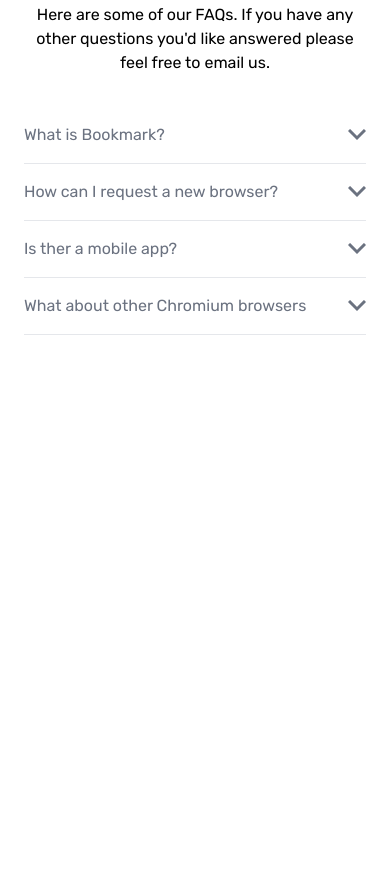
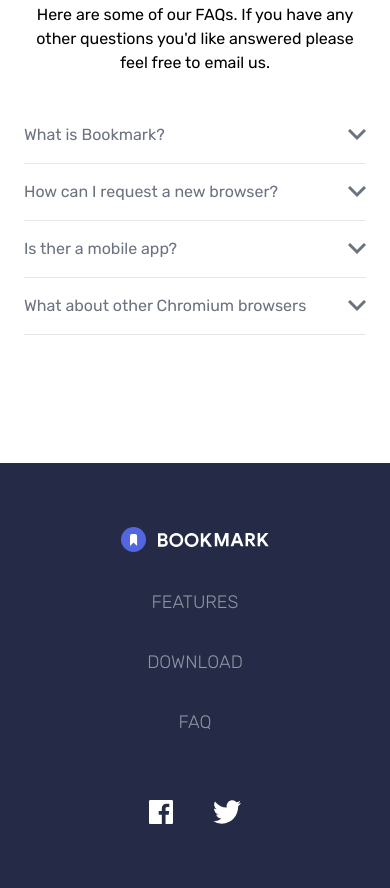
Before and after one commit to kongyutay/tailwind-bookmark-manager-website, a website: page index.html in a window 390 px wide. Shown: the part 3605-4493 px from the top of the page. Before the commit the page ends 4068 px from the top, so only its background shows below. Drawn offline with Linux system fonts and the light colour scheme.

Commit message:
footer and mobile menu

```diff
--- a/index.html
+++ b/index.html
@@ -606,5 +606,50 @@
                 </div>
             </div>
         </section>
+
+        <!-- Footer -->
+        <footer class="py-16 bg-veryDarkBlue">
+            <!-- Footer Flex Container -->
+            <div
+                class="container flex flex-col items-center justify-between mx-auto space-y-16 px-6 md:flex-row md:space-y-0"
+            >
+                <!-- Logo/Menu Container -->
+                <div
+                    class="flex flex-col items-center justify-between space-y-8 text-lg font-light md:flex-row md:space-y-0 md:space-x-14 text-grayishBlue"
+                >
+                    <img
+                        src="images/logo-bookmark-footer.svg"
+                        alt=""
+                        class="mb-1"
+                    />
+
+                    <a href="#features" class="uppercase hover:text-softRed"
+                        >Features</a
+                    >
+                    <a href="#download" class="uppercase hover:text-softRed"
+                        >Download</a
+                    >
+                    <a href="#faq" class="uppercase hover:text-softRed">FAQ</a>
+                </div>
+
+                <!-- Social Container -->
+                <div class="flex space-x-10">
+                    <a href="#">
+                        <img
+                            src="images/icon-facebook.svg"
+                            alt=""
+                            class="h-6 ficon"
+                        />
+                    </a>
+                    <a href="#">
+                        <img
+                            src="images/icon-twitter.svg"
+                            alt=""
+                            class="h-6 ficon"
+                        />
+                    </a>
+                </div>
+            </div>
+        </footer>
     </body>
 </html>
--- a/js/script.js
+++ b/js/script.js
@@ -1,5 +1,8 @@
 const tabs = document.querySelectorAll(".tab");
 const panels = document.querySelectorAll(".panel");
+const btn = document.getElementById("menu-btn");
+const menu = document.getElementById("menu");
+const logo = document.getElementById("logo");
 
 function onTabClick(e) {
     // deactivate all tabs
@@ -27,3 +30,18 @@ function onTabClick(e) {
 tabs.forEach((tab) => {
     tab.addEventListener("click", onTabClick);
 });
+
+function navToggle() {
+    btn.classList.toggle("open");
+    menu.classList.toggle("flex");
+    menu.classList.toggle("hidden");
+
+    if (menu.classList.contains("flex")) {
+        logo.setAttribute("src", "./images/logo-bookmark-footer.svg");
+    } else {
+        logo.setAttribute("src", "./images/logo-bookmark.svg");
+    }
+}
+
+// Hamburger button listener
+btn.addEventListener("click", navToggle);
```
Also changed, not shown: css/style.css.
